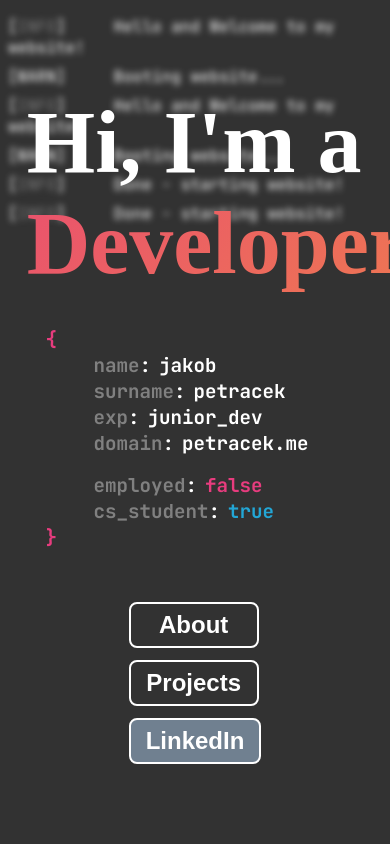
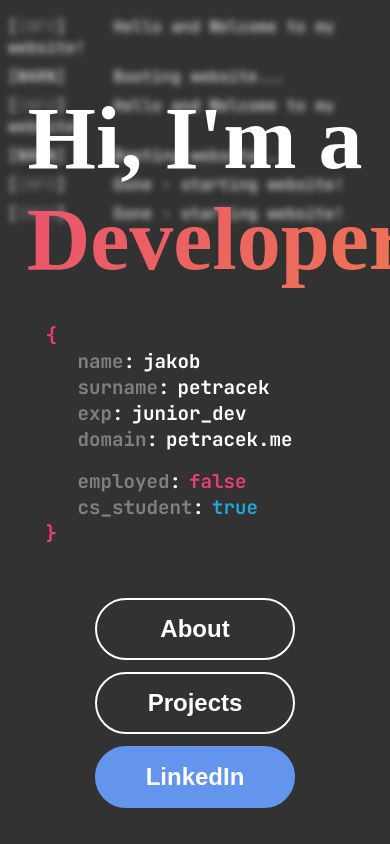
Before and after one commit to EnzyZero/DevWebsite, a React (Vite) app: page / in a window 390 px wide. Shown: the top 844 px of the page. Built offline with nearby package versions, Linux system fonts and the light colour scheme; a web font is replaced by a local one.

Commit message:
increased button size for hero on mobile and removed the project cards being highlighted if they are in the center of the screen - now its just plain css on hover etc.

```diff
--- a/src/hero/hero.css
+++ b/src/hero/hero.css
@@ -4,7 +4,8 @@
   flex-direction: column;
   align-items: center;
 
-  padding: 10vh 0 15vh 0;
+  padding-top: 5rem;
+  padding-bottom: 25vh;
 }
 
 .hero-struct {
@@ -100,7 +101,6 @@
     transition: all 300ms ease;
   }
 
-  button:focus::before,
   button:hover::before {
     position: absolute;
     content: '';
@@ -121,8 +121,8 @@
   }
 
   #hero-linked-in-link button {
-    border-color: white;
-    background-color: slategray;
+    border-color: cornflowerblue;
+    background-color: cornflowerblue;
   }
 
 
@@ -158,12 +158,16 @@
     font-size: 1.2rem;
     width: 80%;
     margin-bottom: 0;
+
+    .hero-struct-pair {
+      padding-left: 2rem;
+    }
   }
+
 
   .hero-title {
     width: 90%;
     font-size: 5.5rem;
-    text-align: left;
 
     word-break: break-all;
     overflow-wrap: break-word;
@@ -189,10 +193,14 @@
       position: relative;
       font-size: 1.5rem;
       font-weight: bold;
-      padding: 7px 15px;
+      padding: 15px 30px;
+      border-radius: 50px;
+      min-width: 200px;
       margin-top: 4px;
     }
 
+    button:hover::before {
+      border-radius: 50px;
+    }
   }
-
 }
--- a/src/timeline/TimelineItem.tsx
+++ b/src/timeline/TimelineItem.tsx
@@ -1,5 +1,5 @@
 import { type ReactNode, useRef } from 'react'
-import { useIsIntersecting, useIsInCenter } from '../customHooks'
+import { useIsIntersecting } from '../customHooks'
 import TimelinePoint from './TimelinePoint'
 
 interface Node {
@@ -15,16 +15,12 @@ export default function TimelineItem({ children, date }: Node) {
   const itemIsIntersecting: boolean = useIsIntersecting(ref, options);
   const show: string = itemIsIntersecting ? 'show' : '';
 
-  // mark item as active if it is in the center of the screen
-  const itemIsInCenter = useIsInCenter(ref, window.innerHeight / 4);
-  const active: string = itemIsInCenter ? 'active' : '';
-
   return (
     <div ref={ref} className="timeline-item">
-      <div className={`timeline-left enter-from-back ${show} ${active}`}>
+      <div className={`timeline-left enter-from-back ${show}`}>
         <TimelinePoint text={date} />
       </div>
-      <div className={`timeline-right enter-from-right ${show} ${active}`}>
+      <div className={`timeline-right enter-from-right ${show}`}>
         {children}
       </div>
     </div>
--- a/src/timeline/timeline_animations.css
+++ b/src/timeline/timeline_animations.css
@@ -12,8 +12,8 @@
   animation: gradient 5s ease infinite;
 }
 
-
-.active .timeline-point {
+.timeline-item:hover .timeline-point,
+.timeline-item:focus .timeline-point {
   width: 100px;
   height: 20px;
 
@@ -105,10 +105,11 @@
   inherits: false;
 }
 
-.timeline-right.active .timeline-card::before,
-.timeline-right.active .timeline-card::after,
-.timeline-left.active .timeline-card::before,
-.timeline-left.active .timeline-card::after {
+.timeline-item:hover .timeline-card::before,
+.timeline-item:hover .timeline-card::after,
+.timeline-item:focus .timeline-card::before,
+.timeline-item:focus .timeline-card::after {
+
   position: absolute;
   display: inline-block;
   box-sizing: content-box;
@@ -128,7 +129,8 @@
   background-color: white;
 }
 
-.timeline-card::before {
+.timeline-item:hover .timeline-card::before,
+.timeline-item:focus .timeline-card::before {
   filter: blur(10px);
   opacity: 0.5;
 }
@@ -140,3 +142,16 @@
     --angle: 360deg;
   }
 }
+
+@media screen and (max-width: 800px) {
+
+  .timeline-point {
+    width: 100px;
+    height: 20px;
+
+    color: var(--timeline-color-bar);
+    background: linear-gradient(-45deg, #ee7752, #e73c7e, #23a6d5, #23d5ab);
+    background-size: 400% 400%;
+    animation: gradient 15s ease infinite;
+  }
+}
```
